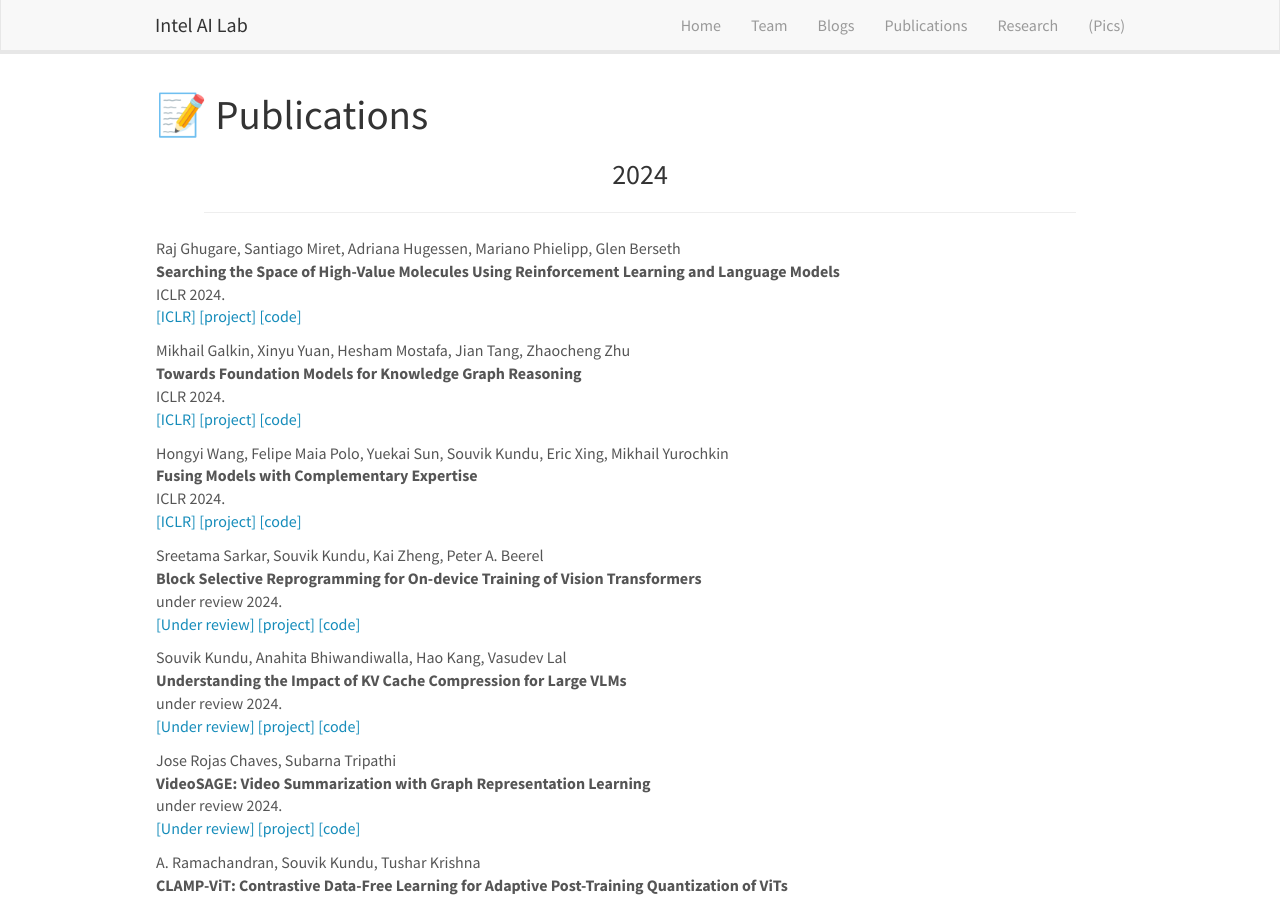
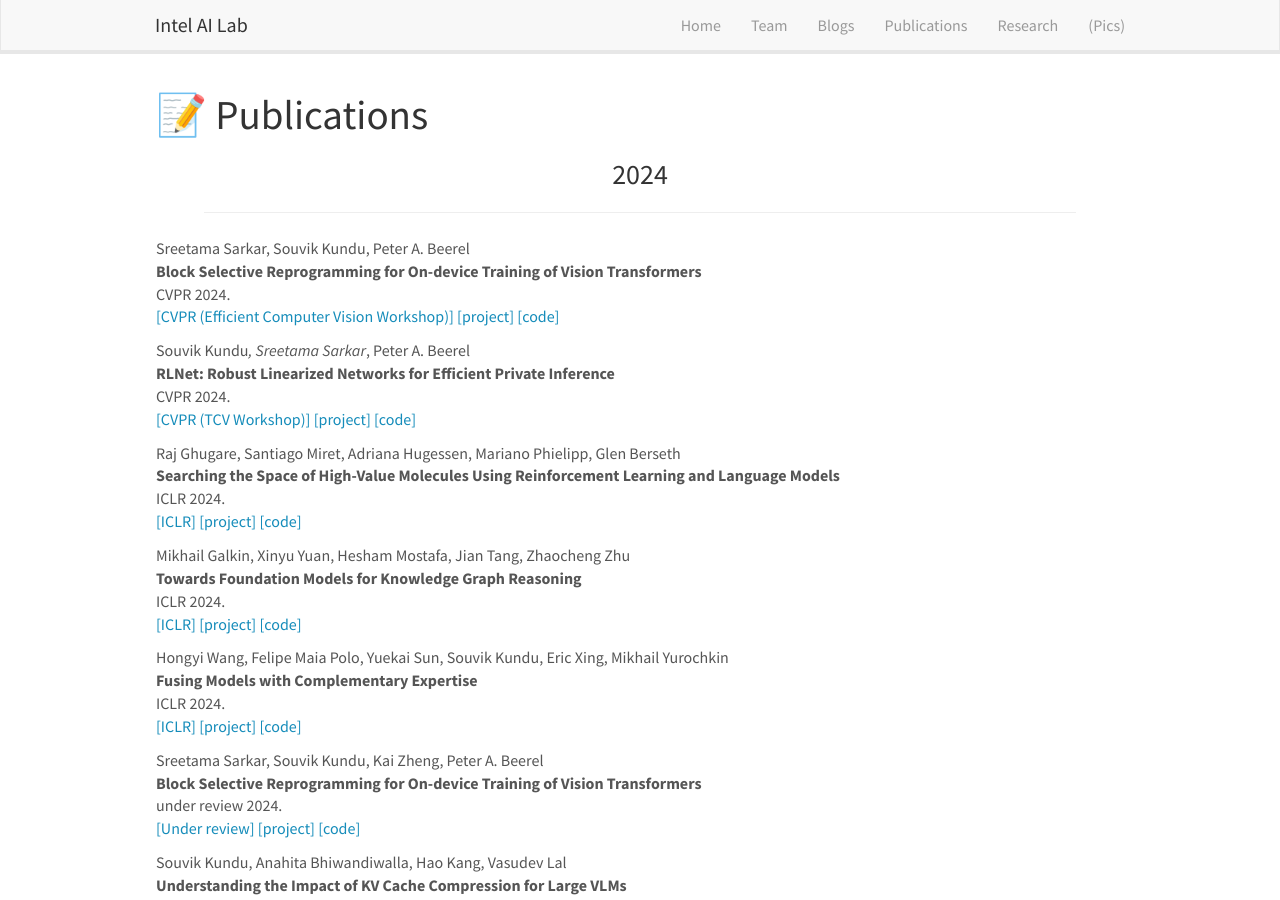
Before and after one commit to intelailabpage/intelailabpage.github.io, a Jekyll site: the page built from _pages/publications.md, in a window 1280 px wide and 900 px high. Built offline with Jekyll 4.4.1, drawn with Linux system fonts in a browser that asks for light colours; nearby versions of some CDN libraries.

Commit message:
Update publist.yml

```diff
--- a/_data/publist.yml
+++ b/_data/publist.yml
@@ -1,3 +1,38 @@
+- address: Seattle
+  title: "Block Selective Reprogramming for On-device Training of Vision Transformers"
+  author: Sreetama Sarkar, Souvik Kundu, Peter A. Beerel
+  link:
+    display: CVPR (Efficient Computer Vision Workshop)
+    url:
+  ref: sarkar_bsr_2024
+  venue: CVPR
+  year: '2024'
+  pub_type: conference
+  project:
+    display: project
+    url:
+  code:
+    display: code
+    url: https://github.com/sreetamasarkar/BSR
+
+- address: Seattle
+  title: "RLNet: Robust Linearized Networks for Efficient Private Inference"
+  author: Souvik Kundu*, Sreetama Sarkar*, Peter A. Beerel
+  link:
+    display: CVPR (TCV Workshop)
+    url:
+  ref: sarkar_rlnet_2024
+  venue: CVPR
+  year: '2024'
+  pub_type: conference
+  project:
+    display: project
+    url:
+  code:
+    display: code
+    url: https://github.com/sreetamasarkar/rlnet/tree/main
+
+
 - address: Vienna
   title: "Searching the Space of High-Value Molecules Using Reinforcement Learning and Language Models"
   author: Raj Ghugare, Santiago Miret, Adriana Hugessen, Mariano Phielipp, Glen Berseth
```
